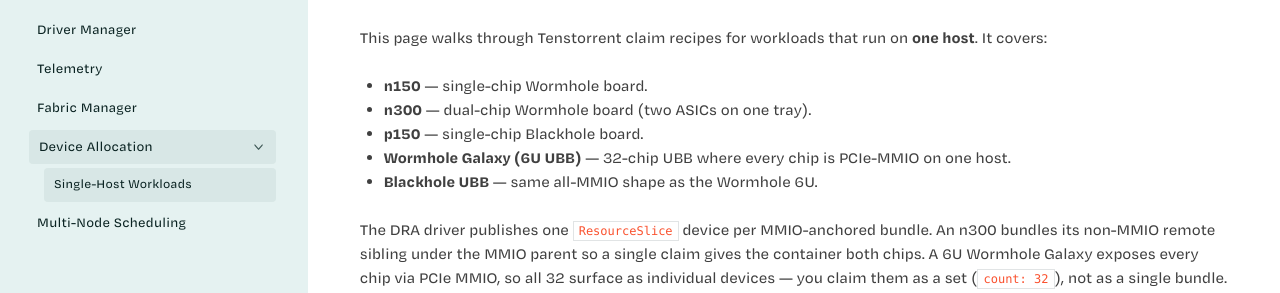
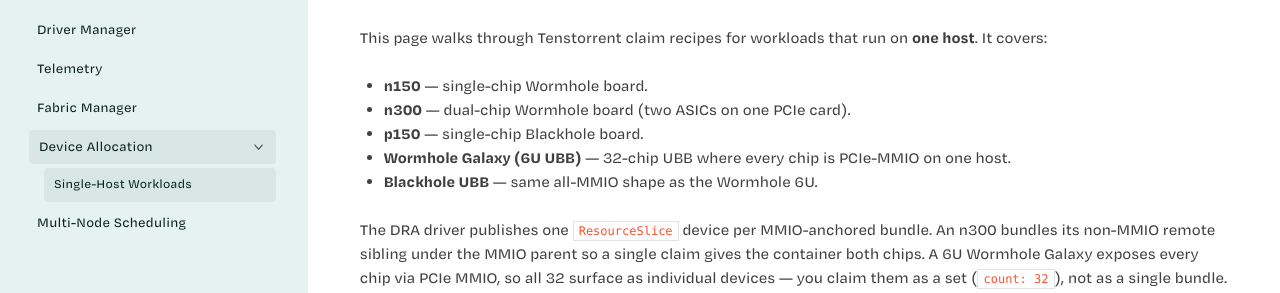
Before and after one commit to tenstorrent/tt-dra-driver, a Sphinx documentation site: the page built from docs/single-host.md, in a window 1280 px wide and 900 px high. Shown: the part 205-498 px from the top of the window. Built offline with Sphinx 7.4.7 and the Read the Docs theme 3.1.0, drawn with Linux system fonts in a browser that asks for light colours; some web fonts are replaced.

Commit message:
Update docs/single-host.md
Co-authored-by: Benjamin Goel <bgoel@tenstorrent.com>

```diff
--- a/docs/single-host.md
+++ b/docs/single-host.md
@@ -4,7 +4,7 @@
 **one host**. It covers:
 
 - **n150** — single-chip Wormhole board.
-- **n300** — dual-chip Wormhole board (two ASICs on one tray).
+- **n300** — dual-chip Wormhole board (two ASICs on one PCIe card).
 - **p150** — single-chip Blackhole board.
 - **Wormhole Galaxy (6U UBB)** — 32-chip UBB where every chip is PCIe-MMIO on one host.
 - **Blackhole UBB** — same all-MMIO shape as the Wormhole 6U.
```
